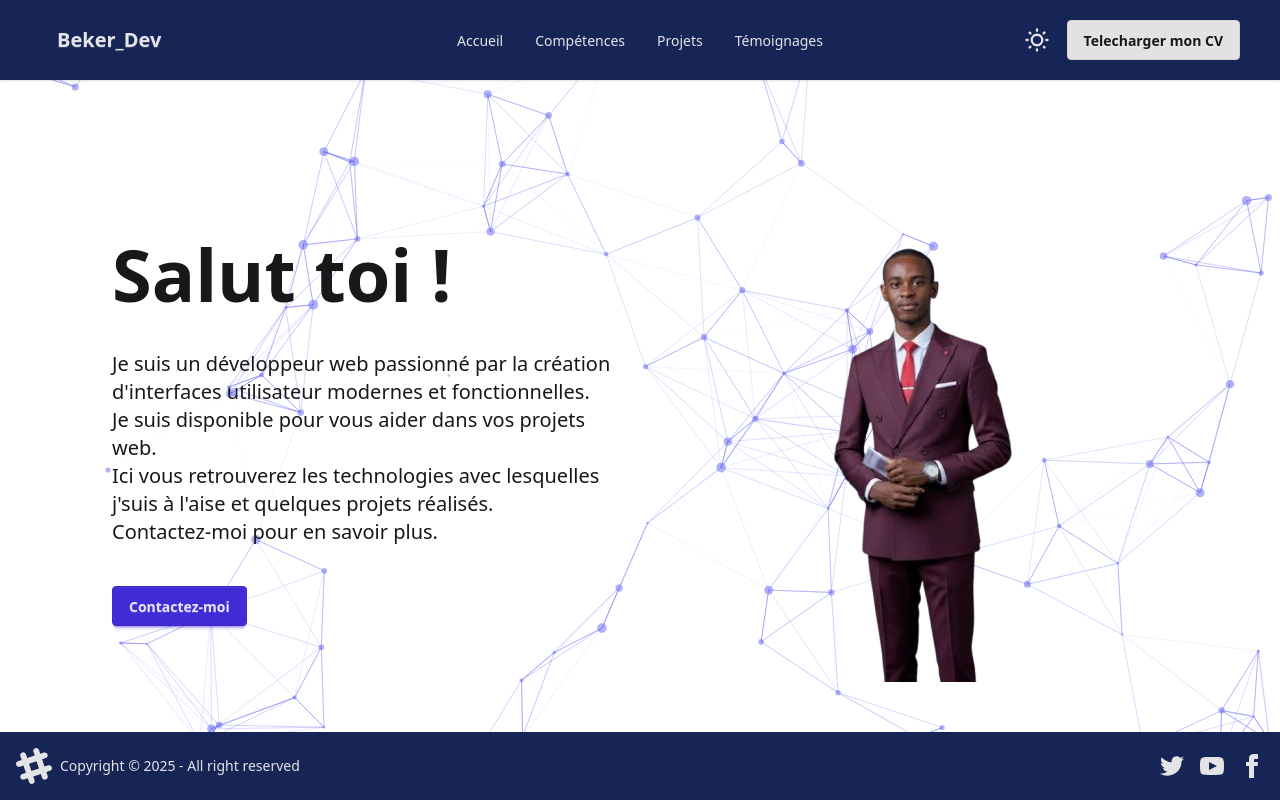
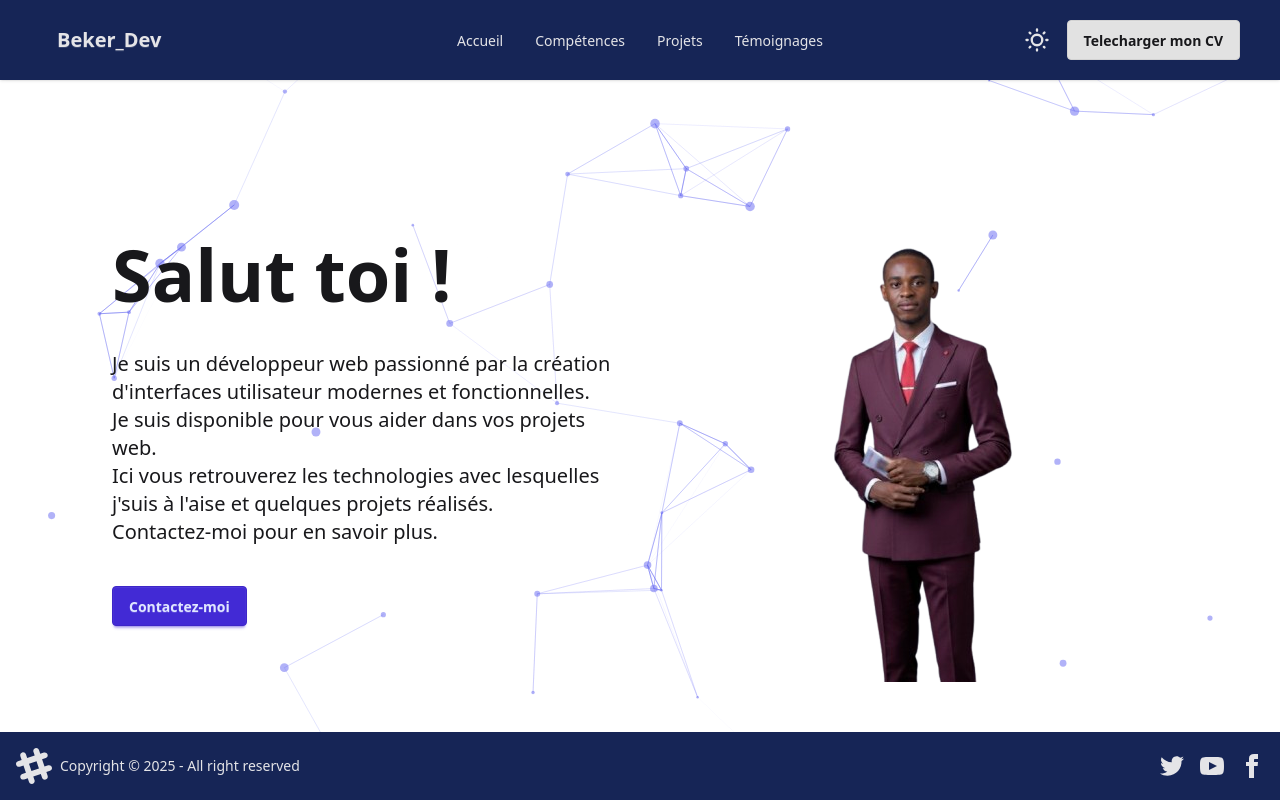
Before and after one commit to NBertrand1/Portfolio, a React (Vite) app: page / in a window 1280 px wide. Shown: the top 800 px of the page. Built offline with nearby package versions, Linux system fonts and the light colour scheme.

Commit message:
perf: Optimize Hero image loading and reduce particle background density and FPS.

```diff
--- a/src/components/Hero.jsx
+++ b/src/components/Hero.jsx
@@ -10,6 +10,9 @@ function Hero() {
                         src={profilPic}
                         alt="Portrait de Beker_Dev"
                         className="w-lg rounded-lg -bg-conic-120 hidden lg:flex"
+                        width="512"
+                        height="512"
+                        fetchPriority="high"
                     />
                     <div>
                         <h1 className="text-7xl font-bold">Salut toi !</h1>
--- a/src/components/ParticlesBackground.jsx
+++ b/src/components/ParticlesBackground.jsx
@@ -17,7 +17,7 @@ const ParticlesBackground = () => {
                         value: "transparent",
                     },
                 },
-                fpsLimit: 120,
+                fpsLimit: 60,
                 interactivity: {
                     events: {
                         onClick: {
@@ -66,7 +66,7 @@ const ParticlesBackground = () => {
                             enable: true,
                             area: 800,
                         },
-                        value: 80,
+                        value: 40,
                     },
                     opacity: {
                         value: 0.5,
@@ -78,7 +78,7 @@ const ParticlesBackground = () => {
                         value: { min: 1, max: 5 },
                     },
                 },
-                detectRetina: true,
+                detectRetina: false,
             }}
             style={{
                 position: "fixed",
```
